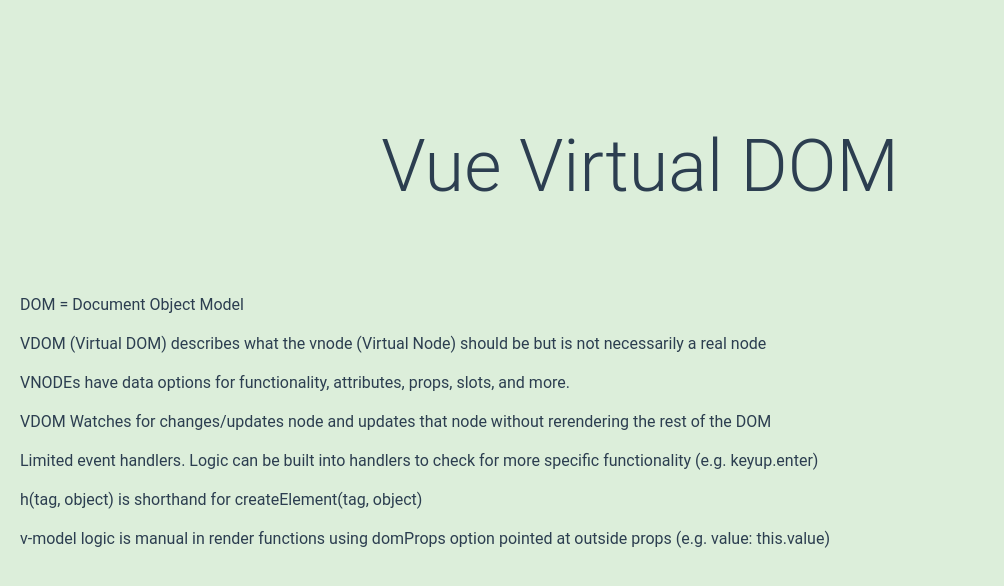
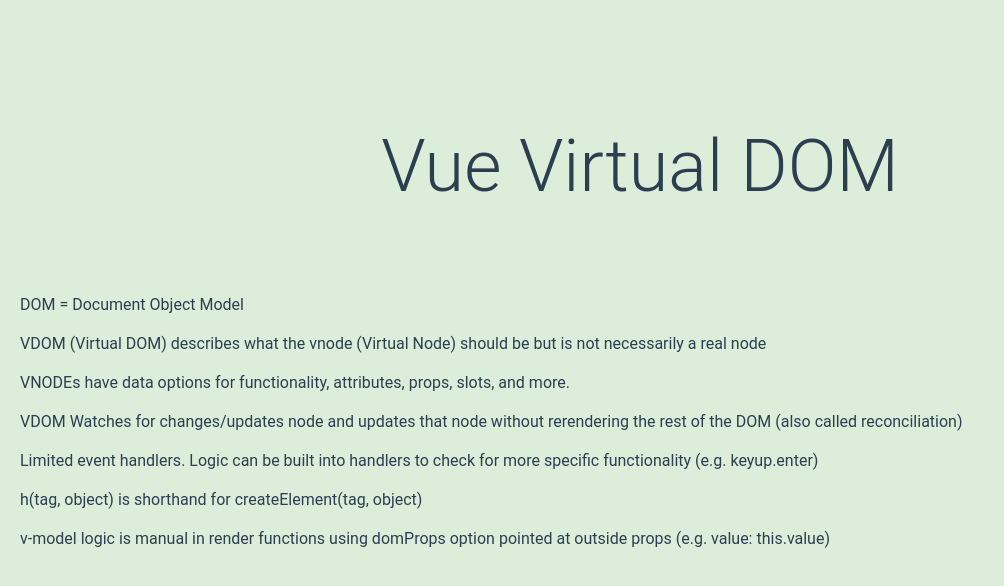
Before and after one commit to tlj4k8/hacktober, a Vue app in the folder hacktober-web/: page / in a window 1280 px wide. Shown: the top 586 px of the page, without its empty margins (0-1004 px from the left). Built offline with nearby package versions, Linux system fonts and the light colour scheme.

Commit message:
Add resource links and sort lines

```diff
--- a/hacktober-web/src/App.vue
+++ b/hacktober-web/src/App.vue
@@ -22,11 +22,11 @@
   margin: 0;
 }
 .app {
+  -moz-osx-font-smoothing: grayscale;
   -webkit-font-smoothing: antialiased;
-  -moz-osx-font-smoothing: grayscale;
+  background-color: rgb(220, 238, 218);
+  color: #2c3e50;
+  padding: 4em 0;
   text-align: center;
-  color: #2c3e50;
-  background-color: rgb(220, 238, 218);
-  padding: 4em 0;
 }
 </style>
--- a/hacktober-web/src/components/HomeContent.vue
+++ b/hacktober-web/src/components/HomeContent.vue
@@ -1,3 +1,9 @@
+<!--
+Links of Knowledge:
+  - https://vuejs.org/v2/guide/render-function.html#Nodes-Trees-and-the-Virtual-DOM
+  - https://medium.com/js-dojo/vue-virtual-dom-13af62d2be41
+  - https://blog.logrocket.com/accessing-the-virtual-dom-using-render-functions-in-vue-js/
+-->
 <script>
 export default {
   name: 'HomeContent',
@@ -7,7 +13,7 @@
         'DOM = Document Object Model',
         'VDOM (Virtual DOM) describes what the vnode (Virtual Node) should be but is not necessarily a real node',
         'VNODEs have data options for functionality, attributes, props, slots, and more.',
-        'VDOM Watches for changes/updates node and updates that node without rerendering the rest of the DOM',
+        'VDOM Watches for changes/updates node and updates that node without rerendering the rest of the DOM (also called reconciliation)',
         'Limited event handlers. Logic can be built into handlers to check for more specific functionality (e.g. keyup.enter)',
         'h(tag, object) is shorthand for createElement(tag, object)',
         'v-model logic is manual in render functions using domProps option pointed at outside props (e.g. value: this.value)',
--- a/hacktober-web/src/components/HomeTitle.vue
+++ b/hacktober-web/src/components/HomeTitle.vue
@@ -7,7 +7,7 @@
   render(h) {
     return h('h2', {
       class: 'hack-home_title',
-    },this.title)
+    }, this.title)
   }
 }
 </script>
```
